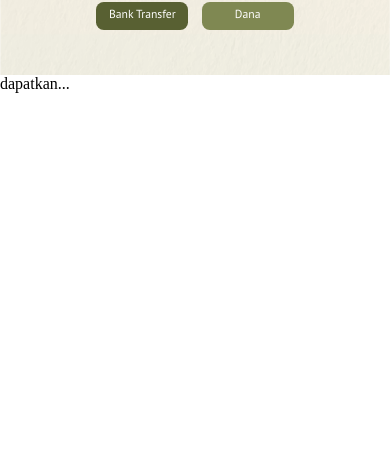
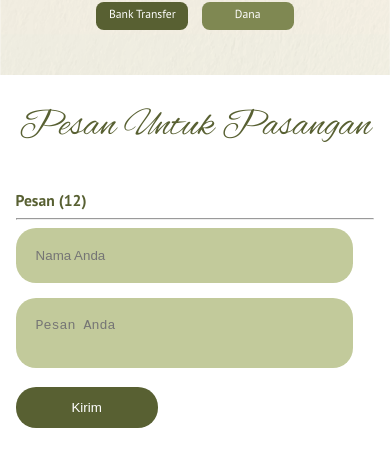
Before and after one commit to Dityath/wedding-invitation-v2, a Next.js app: page / in a window 390 px wide. Shown: the part 3039-3505 px from the top of the page. Before the commit the page ends 3132 px from the top, so only its background shows below. Built offline with nearby package versions, Linux system fonts and the light colour scheme.

Commit message:
deployment

```diff
--- a/package.json
+++ b/package.json
@@ -9,6 +9,7 @@
     "lint": "next lint"
   },
   "dependencies": {
+    "formik": "^2.2.9",
     "next": "11.1.2",
     "react": "17.0.2",
     "react-countdown": "^2.3.2",
--- a/pages/components/footer/index.jsx
+++ b/pages/components/footer/index.jsx
@@ -1,9 +1,17 @@
 const Footer = () => {
   return (
-    <footer>
-
+    <footer className="footer-container">
+      <p>
+        &#169; Mukti &#38; Norhasanah Wedding. All Right Reserved 2021. <br />
+        Build by <a target="_blank" rel="noopener noreferrer" href="https://www.instagram.com/bagastri_07"><b>Bagas Tri Wibowo</b></a>
+        &#38; <a target="_blank" rel="noopener noreferrer" href="https://www.instagram.com/dityath"><b>Ditya Athallah</b></a> <br />
+        Icons by <a target="_blank" rel="noopener noreferrer" href="https://www.freepik.com/"><b>Freepik </b></a>
+        &#38; <a target="_blank" rel="noopener noreferrer" href="https://www.flaticon.com/"><b>Flaticon</b></a> <br />
+        Song by <a target="_blank" rel="noopener noreferrer" href="https://www.youtube.com/watch?v=p_IwENcMPOA"><b>Thomas Rhett - Marry Me</b></a> <br />
+        Supported by <a target="_blank" rel="noopener noreferrer" href="https://www.instagram.com/airaprojectphoto"><b>AIRA Project</b></a>
+      </p>
     </footer>
   )
 }
 
-export default Footer
+export default Footer;
--- a/pages/components/gallery/index.jsx
+++ b/pages/components/gallery/index.jsx
@@ -11,12 +11,14 @@ const Gallery = () => {
               <Image
                 src="/gallery/image-1.png"
                 layout="fill"
+                objectFit="cover"
               />
             </div>
             <div className="gallery-image-semi">
               <Image
                 src="/gallery/image-2.png"
                 layout="fill"
+                objectFit="cover"
               />
             </div>
           </div>
@@ -25,6 +27,7 @@ const Gallery = () => {
               <Image
                 src="/gallery/image-5.png"
                 layout="fill"
+                objectFit="cover"
               />
             </div>
           </div>
@@ -35,12 +38,14 @@ const Gallery = () => {
               <Image
                 src="/gallery/image-4.png"
                 layout="fill"
+                objectFit="cover"
               />
             </div>
             <div className="gallery-image-semi">
               <Image
                 src="/gallery/image-3.png"
                 layout="fill"
+                objectFit="cover"
               />
             </div>
           </div>
@@ -49,6 +54,7 @@ const Gallery = () => {
               <Image
                 src="/gallery/image-6.png"
                 layout="fill"
+                objectFit="cover"
               />
             </div>
           </div>
--- a/pages/components/pesan/index.jsx
+++ b/pages/components/pesan/index.jsx
@@ -1,9 +1,21 @@
 const Pesan = () => {
   return (
-    <section>
+    <section className="pesan">
+      <h1>Pesan Untuk Pasangan</h1>
+      <div className="pesan-container">
+        <h3>Pesan (12)</h3>
+        <hr />
+        <form>
+          <input type="text" name="nama" placeholder="Nama Anda" />
+          <textarea name="pesan" placeholder="Pesan Anda" />
+          <button type="submit">Kirim</button>
+          <div className="comment-box">
 
+          </div>
+        </form>
+      </div>
     </section>
   )
-}
+};
 
-export default Pesan
+export default Pesan;
--- a/pages/index.jsx
+++ b/pages/index.jsx
@@ -28,7 +28,8 @@ export default function Home() {
       <Video />
       <Amplop />
       <Pesan />
-      <Einvitation />
+      {/* belum dipakai sekarang
+      <Einvitation /> */}
       <Footer />
     </div>
   );
--- a/scss/components/footer.scss
+++ b/scss/components/footer.scss
@@ -0,0 +1,20 @@
+.footer-container {
+  width: 100%;
+  padding: 4vmin 0;
+  p {
+    text-align: center;
+    color: $color-gray;
+    font-size: 2.4vmin;
+    font-family: $font-base;
+    line-height: 3vmin;
+
+    span {
+      color: $color-green1;
+    }
+
+    a {
+      text-decoration: none;
+      color: $color-green1;
+    }
+  }
+}
--- a/scss/components/pesan.scss
+++ b/scss/components/pesan.scss
@@ -0,0 +1,127 @@
+.pesan {
+  padding: 7vmin 4vmin 7vmin;
+
+  h1 {
+    font-family: $font-title;
+    font-weight: normal;
+    font-size: 10vmin;
+    color: $color-green1;
+    text-align: center;
+    margin: 0 0 10vmin;
+  }
+
+  .pesan-container {
+    margin: auto;
+    max-width: 1075px;
+
+    h3 {
+      font-family: $font-base;
+      font-size: 4vmin;
+      margin: 0;
+      color: $color-green1;
+    }
+
+    hr {
+      color: $color-green1;
+    }
+
+    form {
+      font-family: $font-base;
+
+      input {
+        width: 96%;
+        border: 0;
+        background: $color-green3;
+        border-radius: 20px;
+        padding: 20px;
+        &:focus {
+          outline: none;
+        }
+      }
+
+      textarea {
+        margin-top: 15px;
+        width: 96%;
+        border: 0;
+        background: $color-green3;
+        border-radius: 20px;
+        padding: 20px;
+        resize: none;
+        &:focus {
+          outline: none;
+        }
+      }
+
+      button {
+        margin-top: 15px;
+        width: 142px;
+        height: 41px;
+        background-color: $color-green1;
+        border-radius: 10px;
+        border: none;
+        color: white;
+        &:hover {
+          cursor: pointer;
+        }
+      }
+    }
+
+    .comment-box {
+      margin-top: 30px;
+      width: 100%;
+      height: 70vmin;
+      overflow-y: scroll;
+    }
+  }
+}
+
+@media (max-width: 885px) {
+  .pesan {
+    .pesan-container {
+      form {
+        font-family: "Josefin Sans", cursive;
+
+        input {
+          width: 83%;
+          border: 0;
+          border-radius: 20px;
+          padding: 20px;
+          &:focus {
+            outline: none;
+          }
+        }
+
+        textarea {
+          margin-top: 15px;
+          width: 83%;
+          border: 0;
+          border-radius: 20px;
+          padding: 20px;
+          resize: none;
+          &:focus {
+            outline: none;
+          }
+        }
+
+        button {
+          margin-top: 15px;
+          width: 142px;
+          height: 41px;
+          border-radius: 20px;
+          border: none;
+          color: white;
+          &:hover {
+            cursor: pointer;
+          }
+        }
+      }
+
+      .comment-box {
+        margin-top: 30px;
+        width: 100%;
+        height: 50vmin;
+        overflow-y: scroll;
+      }
+    }
+  }
+}
--- a/scss/var.scss
+++ b/scss/var.scss
@@ -4,3 +4,6 @@ $font-title: "Alex Brush", cursive;
 //color
 $color-green1: #586032;
 $color-green2: #7f8852;
+$color-green3: #c2ca9b;
+
+$color-gray: #686868;
```
Also changed, not shown: 1 other file (tests, documents, lock files or other folders).
